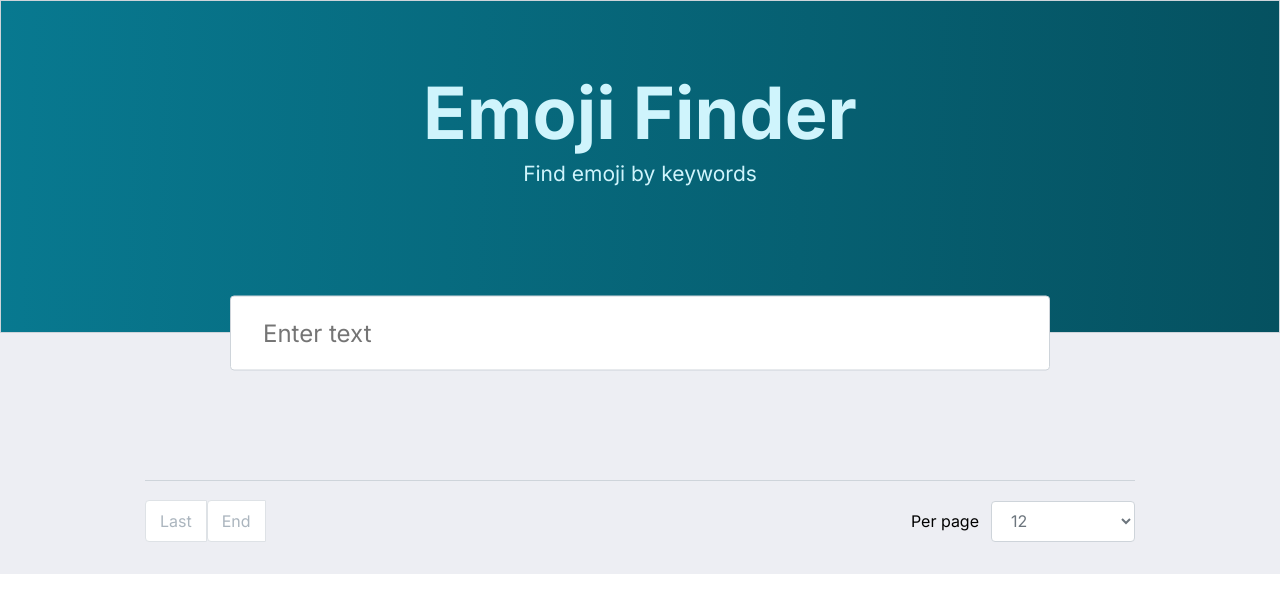
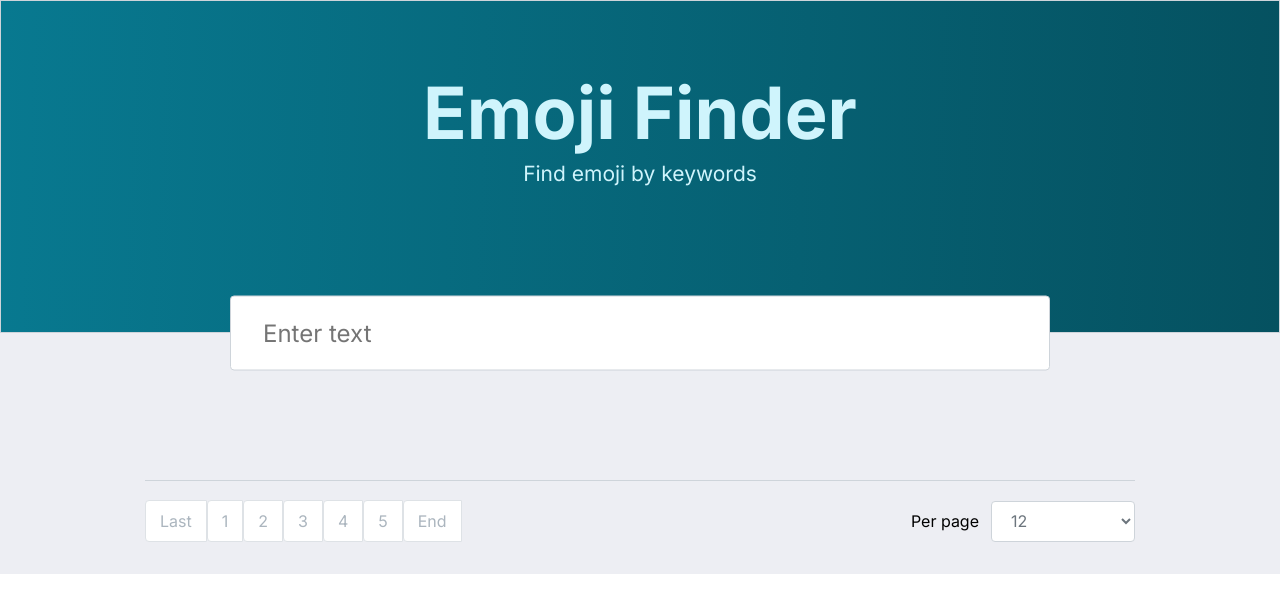
Before and after one commit to Roman-Vik/emojiFinder, a React (Create React App) app: page / in a window 1280 px wide. Shown: the top 612 px of the page. Built offline with nearby package versions, Linux system fonts and the light colour scheme.

Commit message:
Ðget data from pages

```diff
--- a/src/App.jsx
+++ b/src/App.jsx
@@ -5,8 +5,8 @@ import {Footer} from "./components/footer/Footer";
 import {Task13} from "./task13/Task13";
 
 function App() {
-    const [str, setStr] = React.useState(null)
-
+    const [str, setStr] = React.useState({})
+        console.log(str)
     return (
         <>
             <Header/>
--- a/src/components/footer/Footer.jsx
+++ b/src/components/footer/Footer.jsx
@@ -2,13 +2,14 @@ import React from "react";
 import s from './footer.module.css'
 import {Select} from "../select/Select";
 import {Pages} from "../pages/Pages";
+
 export function Footer({setStr}) {
-    setStr(111)
+
 
     return (
         <footer>
             <div className={s.container}>
-            <Pages/>
+            <Pages setStr={setStr}/>
                 <Select/>
             </div>
         </footer>
--- a/src/components/pages/Pages.jsx
+++ b/src/components/pages/Pages.jsx
@@ -1,11 +1,19 @@
 import s from  "./pages.module.css"
 import React from "react";
+import {newData} from "../card/refactorData";
+import { v4 as id } from 'uuid';
 
-export function Pages() {
+export function Pages({setStr}) {
     return (
         <ul className={s.list}>
             <li>Last</li>
-
+            {newData.filter((el, i) => i < 5).map((el, i)=> <li
+                onClick={(e)=>  setStr({
+                        pages:e.target.valueOf().innerText,
+                        first: i * 12,
+                        end: (i * 12) + 12,
+                    })}
+                key={id+Math.random()}>{i + 1}</li>)}
             <li>End</li>
         </ul>
     )
--- a/src/components/select/Select.jsx
+++ b/src/components/select/Select.jsx
@@ -1,11 +1,14 @@
 import s from './select.module.css'
 import React from "react";
 export function Select() {
+    const [myValue, setMyValue] = React.useState("");
     return (
         <>
             <div className={s.select}>
                 <p className={s.select__text}>Per page</p>
-                <select name={s.select__pages}>
+                <select
+                    onChange={(e) => setMyValue(e.target.value)}
+                    defaultValue={myValue}  className={s.select__pages}>
                     <option value="value1" selected>12</option>
                     <option value="value2">24</option>
                     <option value="value3">36</option>
```
